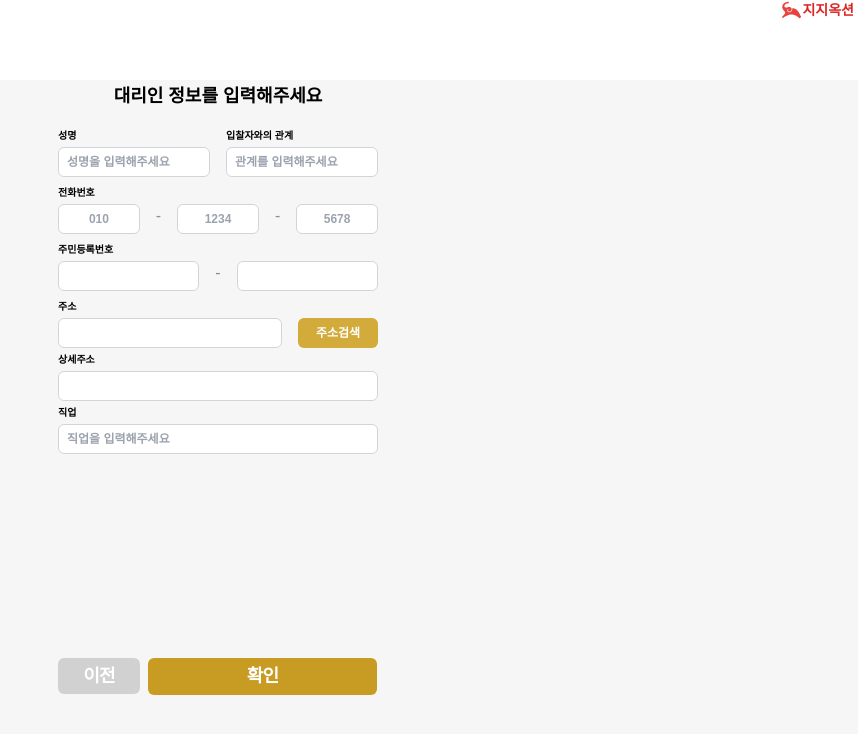
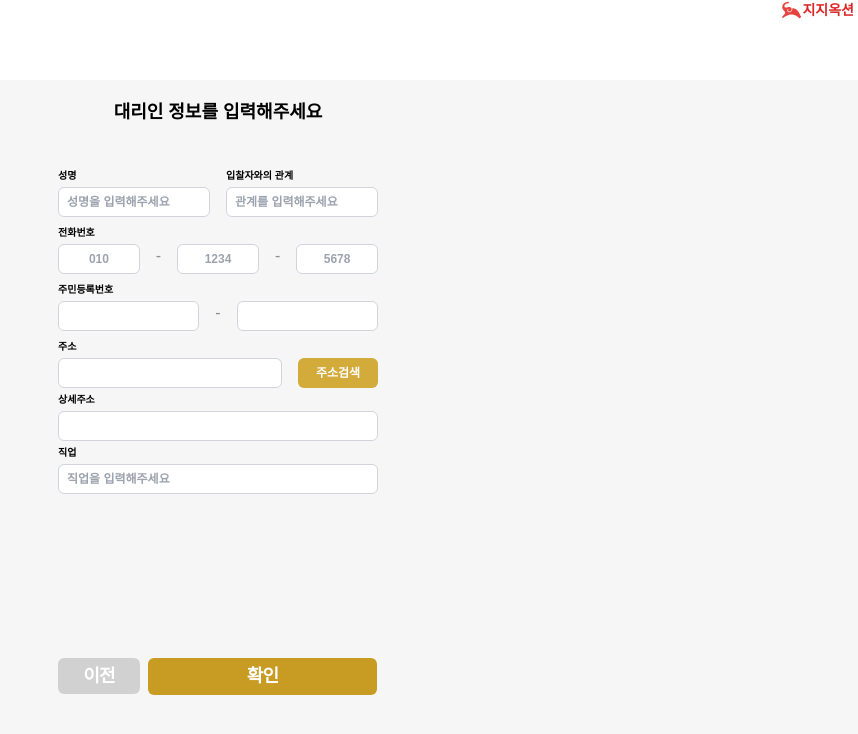
Before and after one commit to fined187/PrototypeIpchal, a Next.js app: page /ipchal/AgentForm in a window 1280 px wide. Shown: the top 734 px of the page, without its empty margins (422-1280 px from the left). Built offline with nearby package versions, Linux system fonts and the light colour scheme.

Commit message:
agent form update

```diff
--- a/src/pages/ipchal/AgentForm.tsx
+++ b/src/pages/ipchal/AgentForm.tsx
@@ -90,7 +90,7 @@
   return (
     <div className="flex w-full h-screen bg-mybg justify-center relative">
       <div className="flex flex-col gap-4 md:w-[420px] w-[100%] h-screen bg-mybg items-center text-center relative">
-        <div className="flex flex-row">
+        <div className="flex flex-row py-6 pt-4">
           <span className="text-lg font-extrabold font-nanum not-italic leading-8">
             대리인 정보를 입력해주세요
           </span>
@@ -436,7 +436,7 @@
                 className="flex w-[82px] h-[36px] bg-mygraybg rounded-md justify-center items-center cursor-pointer"
                 onClick={() => {
                   {
-                    setStateNum(stateNum - 2)
+                    setStateNum(stateNum - 1)
                   }
                 }}
               >
--- a/src/pages/ipchal/BidderForm.tsx
+++ b/src/pages/ipchal/BidderForm.tsx
@@ -178,7 +178,7 @@
   return (
     <div className="flex w-full h-screen bg-mybg justify-center relative">
       <div className="flex flex-col gap-4 md:w-[420px] w-[100%] h-screen bg-mybg items-center text-center relative">
-        <div className="flex flex-row">
+        <div className="flex flex-row  py-6 pt-4">
           <span className="text-lg font-extrabold font-nanum not-italic leading-8">
             본인 정보를 입력해주세요
           </span>
```
